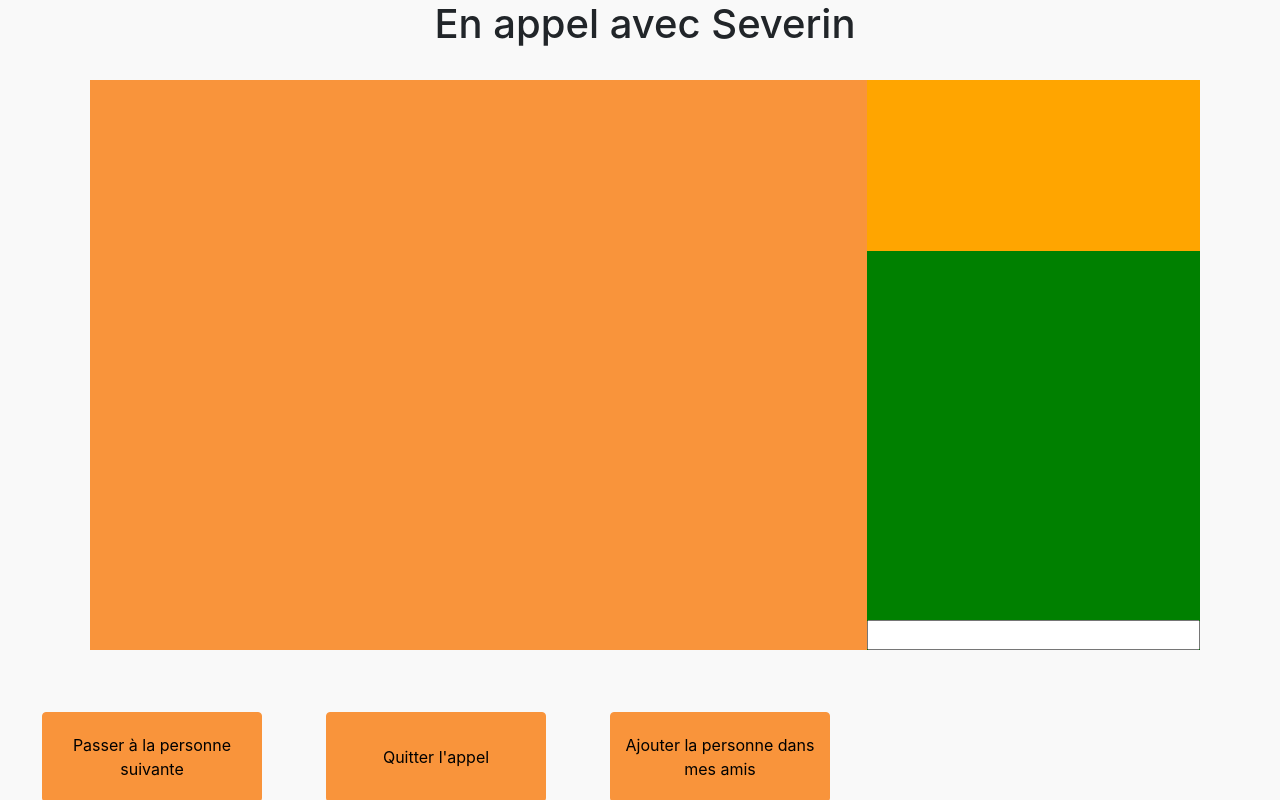
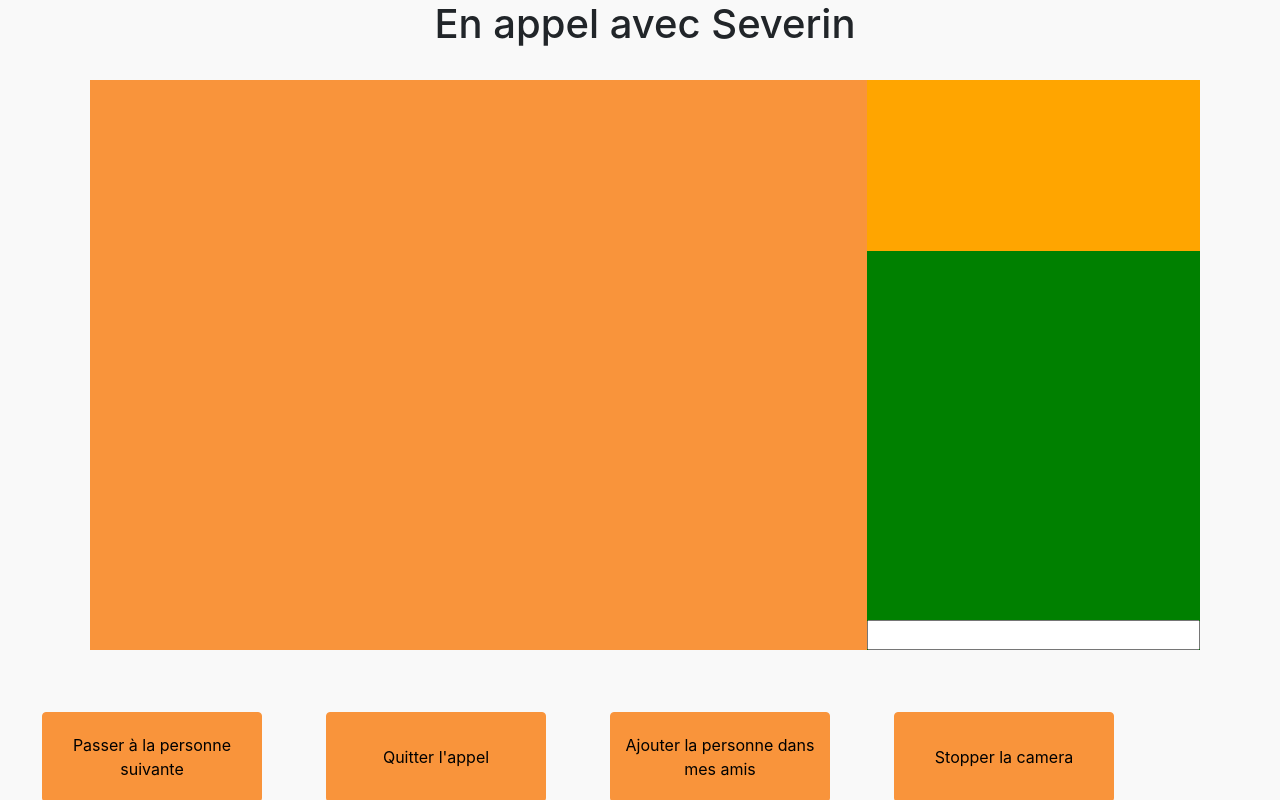
Before and after one commit to NoeLibon/Hackathon2022, a React (Create React App) app in the folder my-react-app/: page /Call in a window 1280 px wide. Built offline with nearby package versions, Linux system fonts and the light colour scheme; no server answers.

Commit message:
stop cam when quit call

```diff
--- a/my-react-app/src/pages/Call.js
+++ b/my-react-app/src/pages/Call.js
@@ -11,9 +11,20 @@ class Call extends React.Component {
         }
     };
 
-    componentDidMount() {
-        var video = document.getElementById('video'),
-            vendorUrl = window.URL || window.webkitURL;
+    stopCall() {
+        var video = document.getElementById('video');
+        var stream = video.srcObject;
+        var tracks = stream.getTracks();
+        for (var i = 0; i < tracks.length; i++) {
+            var track = tracks[i];
+            track.stop();
+        }
+
+        video.srcObject = null;
+    }
+
+    startCall() {
+        var video = document.getElementById('video');
         if (navigator.mediaDevices.getUserMedia) {
             navigator.mediaDevices.getUserMedia({ video: true })
                 .then(function (stream) {
@@ -22,6 +33,10 @@ class Call extends React.Component {
                 console.log("Something went wrong!");
             });
         }
+    }
+
+    componentDidMount() {
+        this.startCall()
     }
 
     render() {
@@ -90,8 +105,10 @@ class Call extends React.Component {
                     </div>
                 </Container>
                 <Link to="/Call"><Button className="orangeButton">Passer à la personne suivante</Button></Link>
-                <Link to="/Home"><Button className="orangeButton">Quitter l'appel</Button></Link>
+                <Link to="/Home" onClick={this.stopCall}><Button className="orangeButton">Quitter l'appel</Button></Link>
                 <Button className="orangeButton">Ajouter la personne dans mes amis</Button>
+                <Button className="orangeButton" onClick={this.stopCall}>Stopper la camera</Button>
+                <Button className="orangeButton" onClick={this.startCall}>Mettre la camera</Button>
             </div>
 
         );
```
